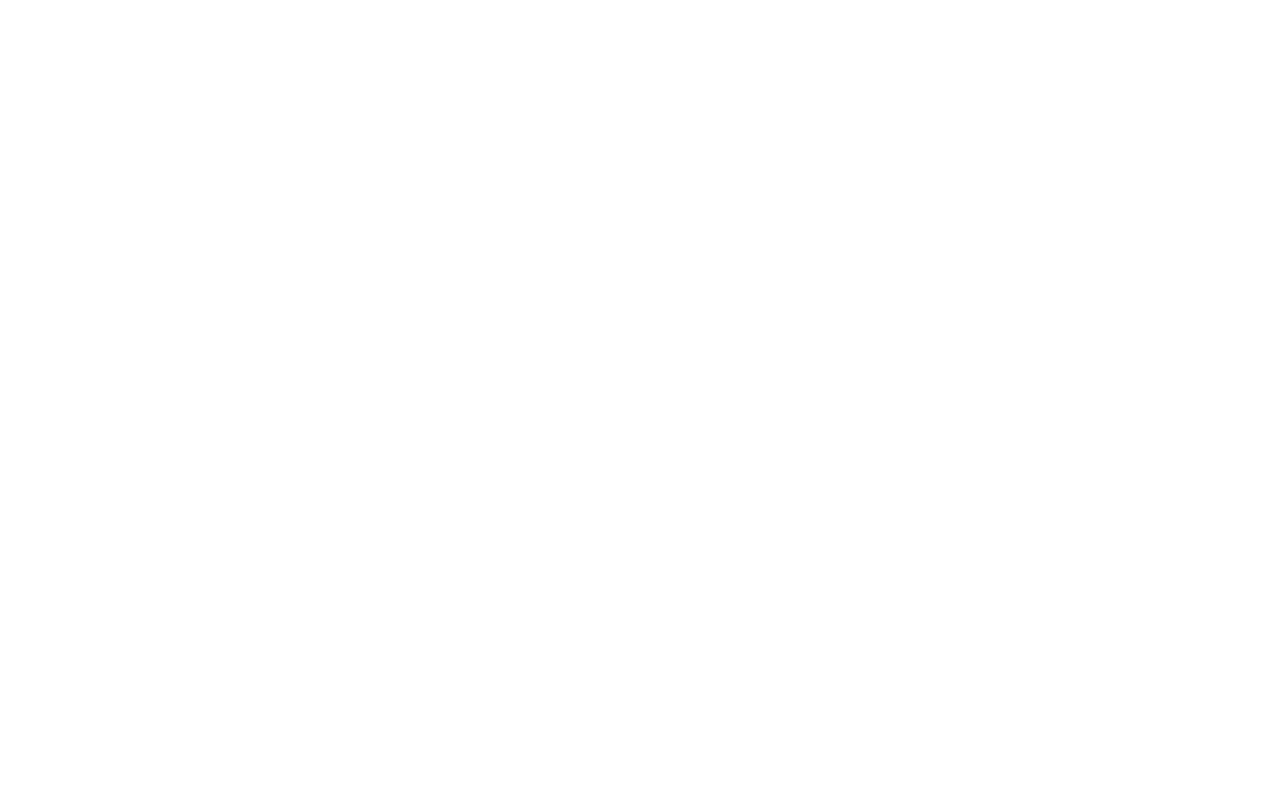
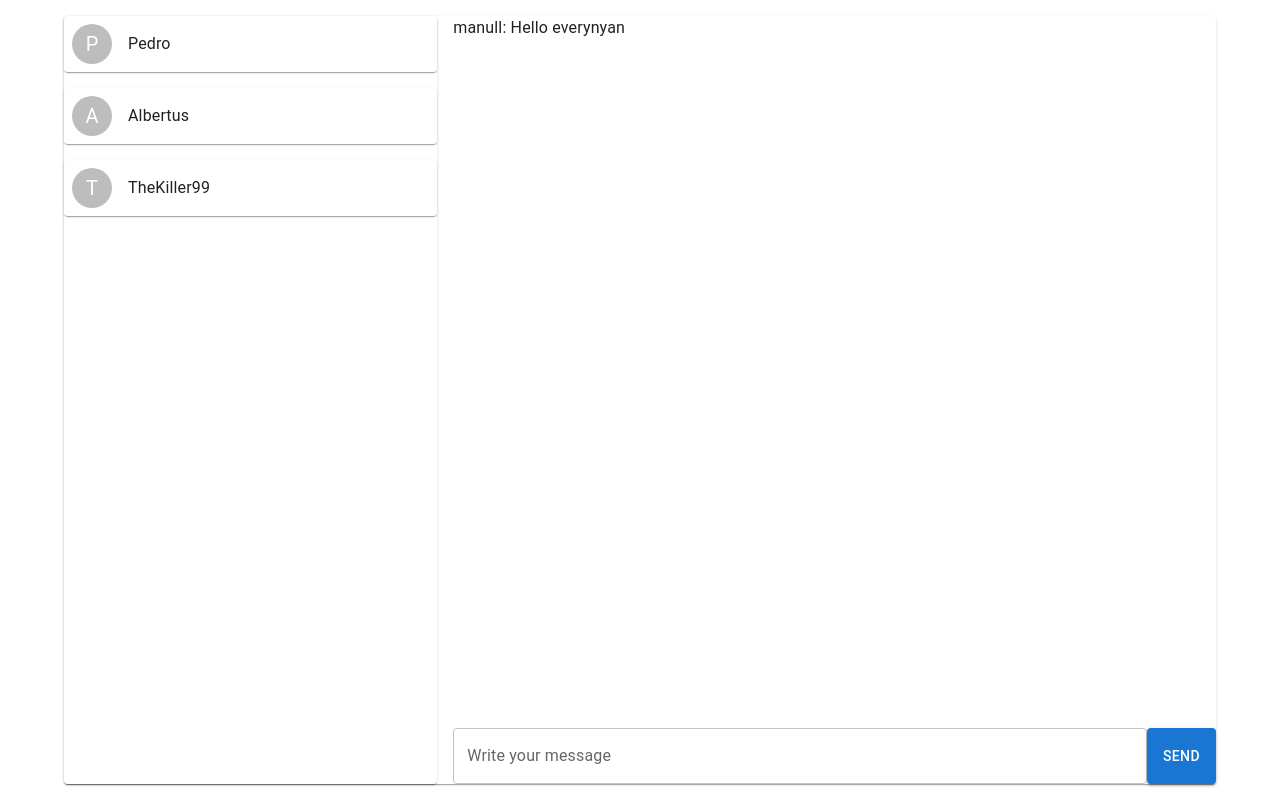
Before and after one commit to schwopo/schwopo.github.io, a React (Create React App) app in the folder schwopo-app/: page / in a window 1280 px wide. Built offline with nearby package versions, Linux system fonts and the light colour scheme.

Commit message:
App skeleton layout

```diff
--- a/schwopo-app/package.json
+++ b/schwopo-app/package.json
@@ -19,9 +19,7 @@
     "start": "react-scripts start",
     "build": "react-scripts build",
     "test": "react-scripts test",
-    "eject": "react-scripts eject",
-    "predeploy": "npm run build",
-    "deploy": "gh-pages -d build"
+    "eject": "react-scripts eject"
   },
   "eslintConfig": {
     "extends": [
--- a/schwopo-app/src/App.js
+++ b/schwopo-app/src/App.js
@@ -1,10 +1,94 @@
-import logo from './logo.svg';
+import {use, useState} from "react"
 import './App.css';
+import Button from '@mui/material/Button';
+import TextField from '@mui/material/TextField';
+import Grid from '@mui/material/Grid';
+import Stack from '@mui/material/Stack';
+import Paper from '@mui/material/Paper';
+import Box from '@mui/material/Box';
+import Container from '@mui/material/Container';
+import Typography from '@mui/material/Typography';
+import Avatar from '@mui/material/Avatar';
+
+
+function SendButton() {
+  return <Button variant="contained">Send</Button>;
+}
+
+function MessageInput() {
+  return <TextField label="Write your message" variant="outlined" sx={{flexGrow: 1}}/>;
+}
+
+function Message({message, author})
+{
+  return (
+    <Typography>
+      {author}: {message}
+    </Typography>
+  )
+}
+
+function MessageHistory()
+{
+  const [messageList, setMessageList] = useState([]);
+  return (
+    <Box sx={{flex: 1}}>
+      <Message
+        author="manull"
+        message="Hello everynyan"
+      />
+    </Box>
+  )
+}
+
+function FriendList()
+{
+  const [names, setNames] = useState(["Pedro", "Albertus", "TheKiller99"]);
+
+  const nameItems = names.map((name) =>
+    <Paper sx={{padding:1}}>
+      <Stack direction={"row"} spacing={2} alignItems={"center"}>
+        <Avatar>{name[0]}</Avatar>
+        <Typography>
+          {name}
+        </Typography>
+      </Stack>
+    </Paper>
+  );
+
+  return (
+    <Box sx={{ height: "100%"}}>
+      <Stack spacing={2}>
+        {nameItems}
+      </Stack>
+    </Box>
+  )
+}
 
 function App() {
   return (
     <>
+    <Container sx={{height: "100vh", padding: 2}}>
+      <Paper sx={{height: "100%"}}>
 
+      <Grid container spacing={2} sx={{height: "100%"}}>
+        <Grid size={4}>
+          <Paper sx={{height: "100%"}}>
+            <FriendList />
+          </Paper>
+        </Grid>
+        <Grid size={8}>
+          <Stack sx={{height: "100%"}}>
+            <MessageHistory />
+            <Stack direction={"row"}>
+              <MessageInput />
+              <SendButton />
+            </Stack>
+          </Stack>
+        </Grid>
+      </Grid>
+      </Paper>
+    </Container>
     </>
   );
 }
```
